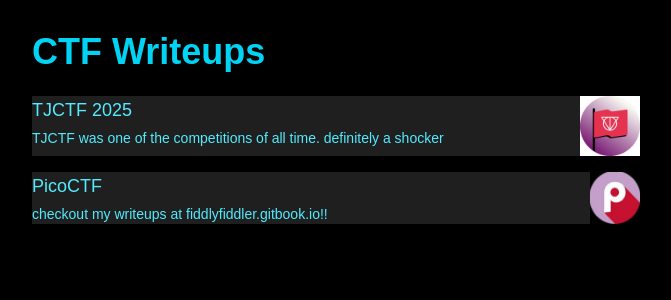
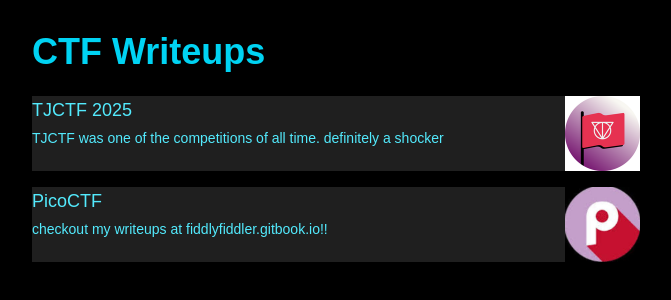
Before and after one commit to SpecialSeeds/cyberchargers-site, a Next.js app: page /writeups in a window 1280 px wide. Shown: the top 300 px of the page, without its empty margins (0-671 px from the left). Built offline with nearby package versions, Linux system fonts and the light colour scheme.

Commit message:
HAHAHA IT WORKED changing size of images to (75,75) to make it consistent & readable

```diff
--- a/src/app/writeups/page.tsx
+++ b/src/app/writeups/page.tsx
@@ -27,8 +27,8 @@
           <Image
             src={tjPic}
             alt="tjctf"
-            width={60}
-            height={60}
+            width={75}
+            height={75}
             className="ml-auto"
           />
         </li>
@@ -46,8 +46,8 @@
           <Image
             src={picoPic}
             alt="picoctf"
-            width={50}
-            height={50}
+            width={75}
+            height={75}
             className="ml-auto"
           />
         </li>
```
